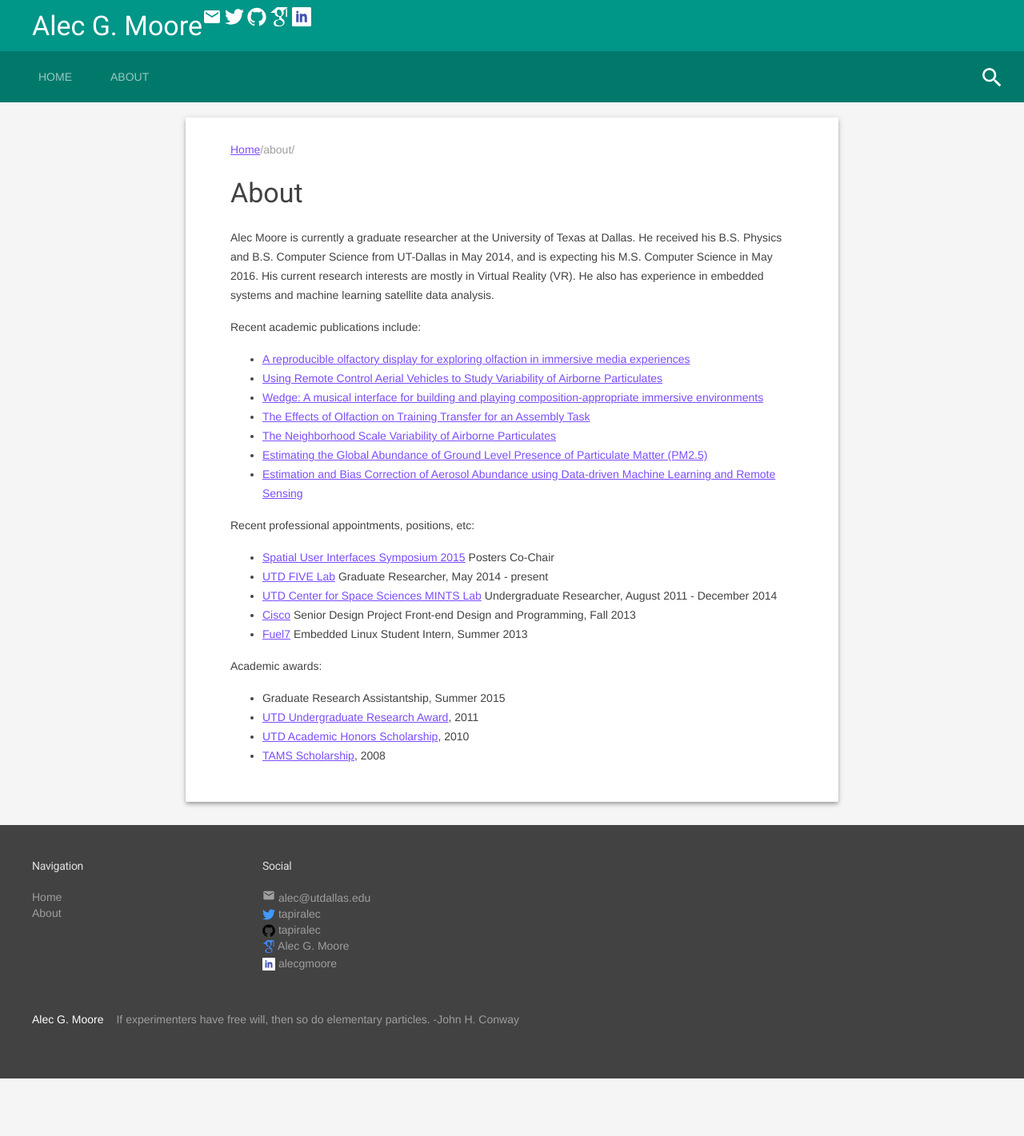
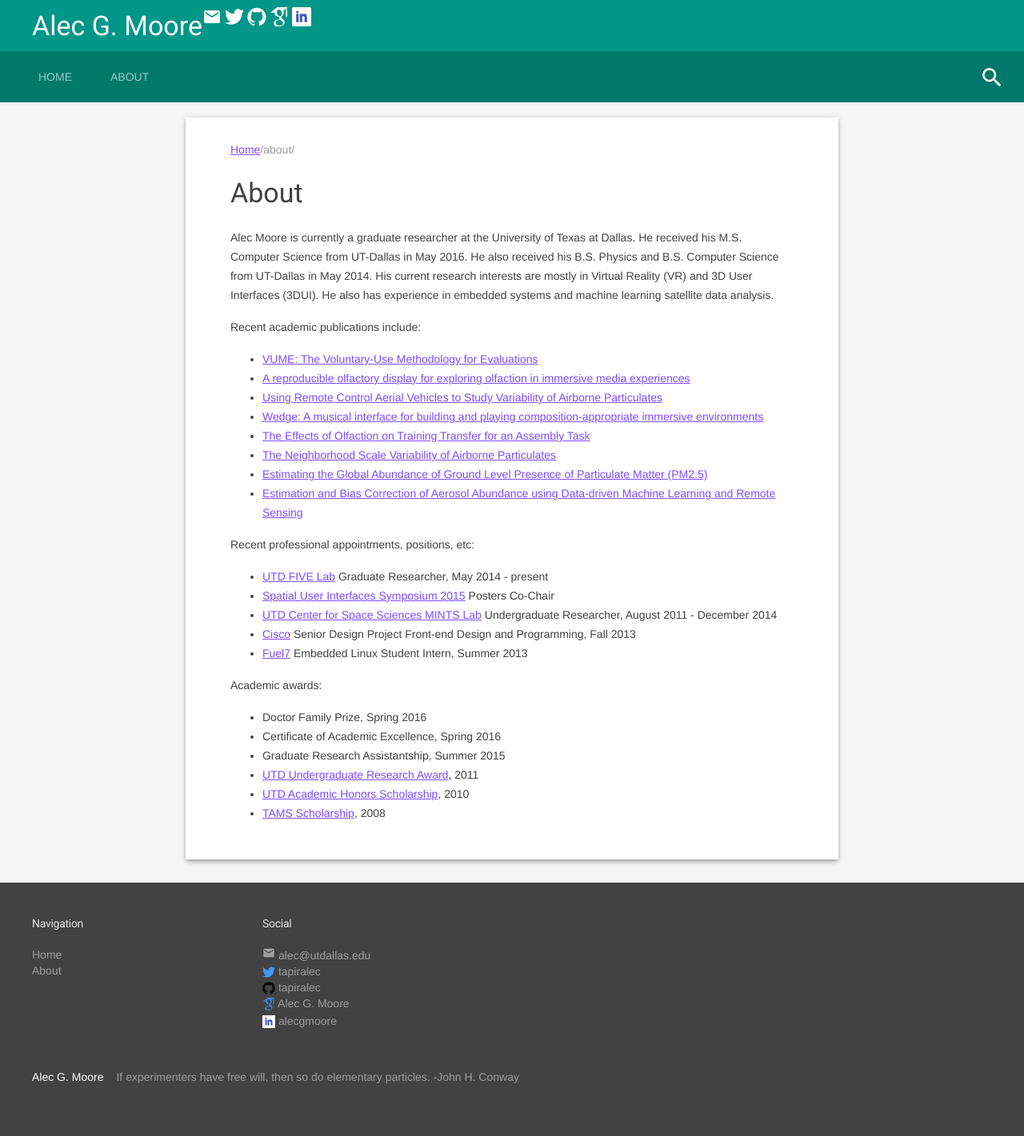
Before and after one commit to tapiralec/tapiralec.github.io, a Jekyll site: the page built from about.html, in a window 1280 px wide. Shown: the whole page at 80% size. Built offline with Jekyll 4.4.1, drawn with Linux system fonts in a browser that asks for light colours; Markdown is read by kramdown in place of the engine named in the settings; before the commit the page ends 1349 px from its top, so only the background shows below that.

Commit message:
about page is mostly up-to-date (2016-05-31) now

```diff
--- a/about.html
+++ b/about.html
@@ -17,11 +17,12 @@ permalink: /about/
             {{ page.date | date: "%b %-d, %Y" }}{% if page.author %} • {{ page.author }}{% endif %}{% if page.meta %} • {{ page.meta }}{% endif %}
           </p>
           <p>
-	    Alec Moore is currently a graduate researcher at the University of Texas at Dallas. He received his B.S. Physics and B.S. Computer Science from UT-Dallas in May 2014, and is expecting his M.S. Computer Science in May 2016. His current research interests are mostly in Virtual Reality (VR). He also has experience in embedded systems and machine learning satellite data analysis.
+	    Alec Moore is currently a graduate researcher at the University of Texas at Dallas. He received his M.S. Computer Science from UT-Dallas in May 2016. He also received his B.S. Physics and B.S. Computer Science from UT-Dallas in May 2014. His current research interests are mostly in Virtual Reality (VR) and 3D User Interfaces (3DUI). He also has experience in embedded systems and machine learning satellite data analysis.
           </p>
           <p>
 	    Recent academic publications include:
 	    <ul>
+        <li><a href="http://ieeexplore.ieee.org/xpl/articleDetails.jsp?arnumber=7460042">VUME: The Voluntary-Use Methodology for Evaluations</a></li>
 		<li><a href="http://link.springer.com/article/10.1007/s11042-015-2971-0">A reproducible olfactory display for exploring olfaction in immersive media experiences</a></li>
 		<li><a href="http://www.la-press.com/using-remote-control-aerial-vehicles-to-study-variability-of-airborne--article-a5040-abstract?article_id=5040">Using Remote Control Aerial Vehicles to Study Variability of Airborne Particulates</a></li>
 	    <li><a href="http://ieeexplore.ieee.org/xpls/abs_all.jsp?arnumber=7131772&tag=1">Wedge: A musical interface for building and playing composition-appropriate immersive environments</a></li>
@@ -34,8 +35,8 @@ permalink: /about/
 	  <p>
 	    Recent professional appointments, positions, etc:
 	    <ul>
+	    <li><a href="http://www.ryanmcmahan.com/fivelab/">UTD FIVE Lab</a> Graduate Researcher, May 2014 - present</li>
 	    <li><a href="http://sui-symposium.org/">Spatial User Interfaces Symposium 2015</a> Posters Co-Chair</li>
-	    <li><a href="http://www.ryanmcmahan.com/fivelab/">UTD FIVE Lab</a> Graduate Researcher, May 2014 - present</li>
 	    <li><a href="https://davidlary.info/">UTD Center for Space Sciences MINTS Lab</a> Undergraduate Researcher, August 2011 - December 2014</li>
 	    <li><a href="http://www.cisco.com/c/en/us/index.html">Cisco</a> Senior Design Project Front-end Design and Programming, Fall 2013</li>
 	    <li><a href="https://www.fuel7.com/">Fuel7</a> Embedded Linux Student Intern, Summer 2013</li>
@@ -44,6 +45,8 @@ permalink: /about/
 	  <p>
 	    Academic awards:
 	    <ul>
+        <li>Doctor Family Prize, Spring 2016</li>
+        <li>Certificate of Academic Excellence, Spring 2016</li>
 	    <li>Graduate Research Assistantship, Summer 2015</li>
 	    <li><a href="http://www.utdallas.edu/news/2011/11/17-14091_Research-Scholar-Grants-Awarded-to-69-Undergrads_article.html">UTD Undergraduate Research Award</a>, 2011</li>
 	    <li><a href="http://oue.utdallas.edu/aes/">UTD Academic Honors Scholarship</a>, 2010</li>
```
